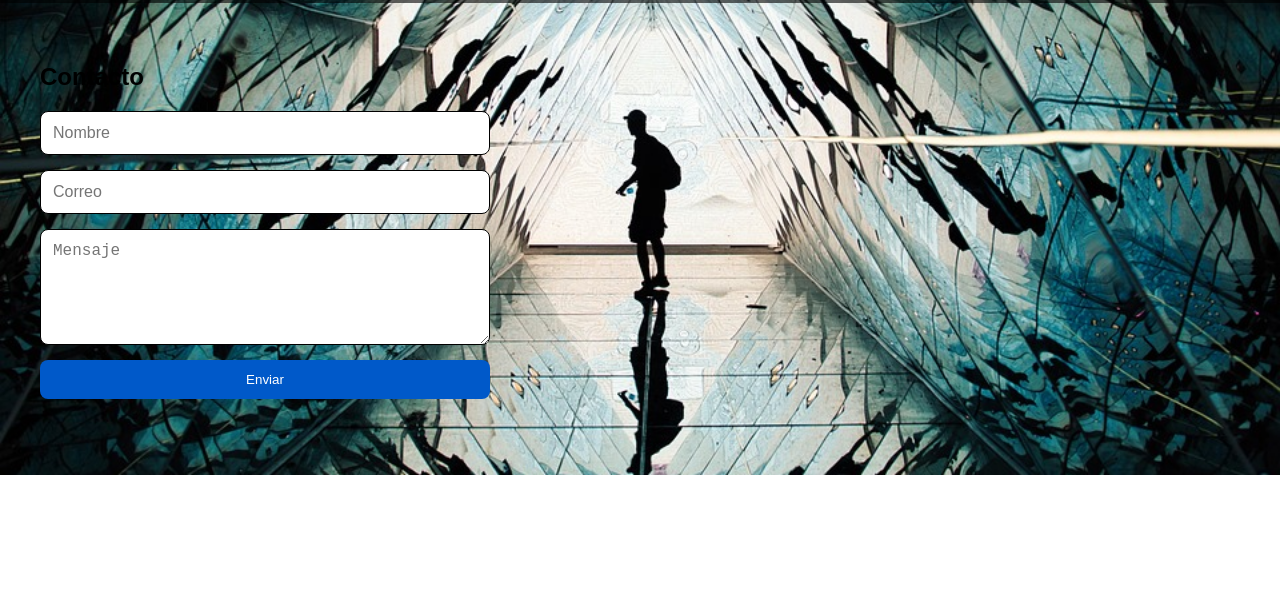
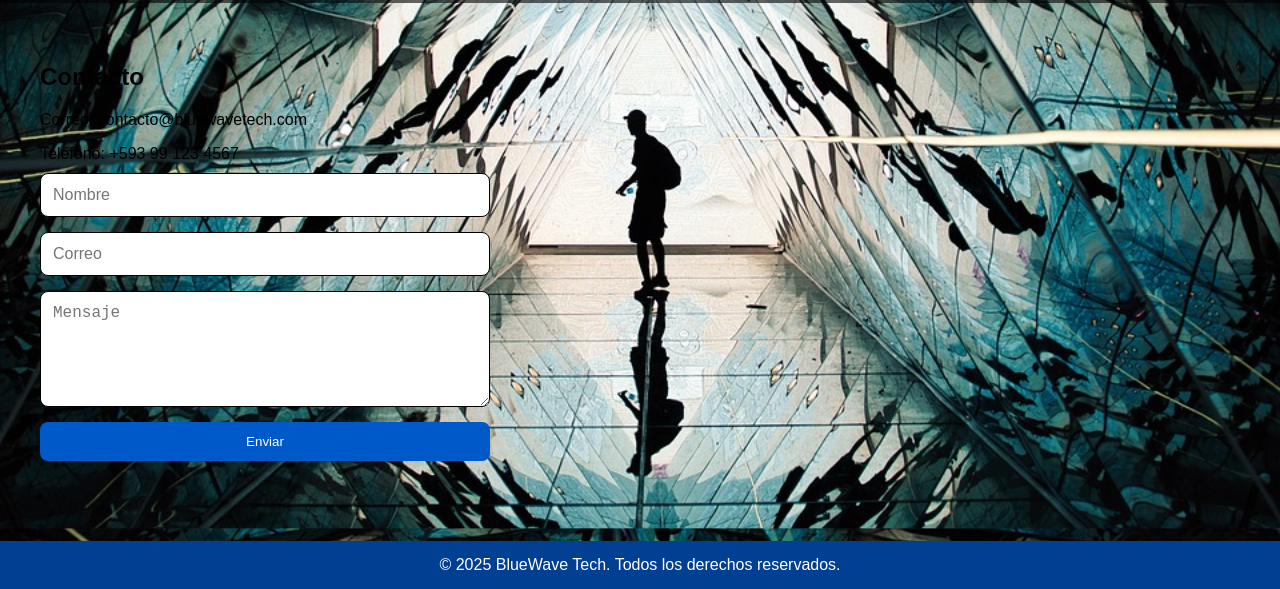
Before and after one commit to DanjHerq/bluewave-site, a plain HTML site: page index.html in a window 1280 px wide. Both pictures are taken after a click on the link "Contacto". Shown: the part 325-914 px from the top of the page. Before the commit the page ends 800 px from the top, so only its background shows below. Drawn offline with Linux system fonts and the light colour scheme; files whose address does not match are found by name.

Commit message:
Corregido 2

```diff
--- a/css/style.css
+++ b/css/style.css
@@ -144,3 +144,16 @@ nav a.active {
 .contact-form button:hover {
   background: #003f91;
 }
+
+footer {
+  text-align: center;
+  padding: 15px;
+  background: #003f91;
+  color: white;
+  margin-top: 40px;
+}
+
+#contacto p {
+  font-size: 16px;
+  margin-bottom: 10px;
+}
--- a/index.html
+++ b/index.html
@@ -82,6 +82,8 @@
   <!-- SECCIÓN DE CONTACTO -->
   <section id="contacto" class="section">
     <h2>Contacto</h2>
+    <p>Correo: contacto@bluewavetech.com</p>
+    <p>Teléfono: +593 99 123 4567</p>
     <form class="contact-form">
       <input type="text" placeholder="Nombre" required>
       <input type="email" placeholder="Correo" required>
@@ -89,6 +91,9 @@
       <button type="submit">Enviar</button>
     </form>
   </section>
+  <footer>
+  &copy; 2025 BlueWave Tech. Todos los derechos reservados.
+  </footer>
 
   <script src="js/script.js"></script>
 </body>
```
